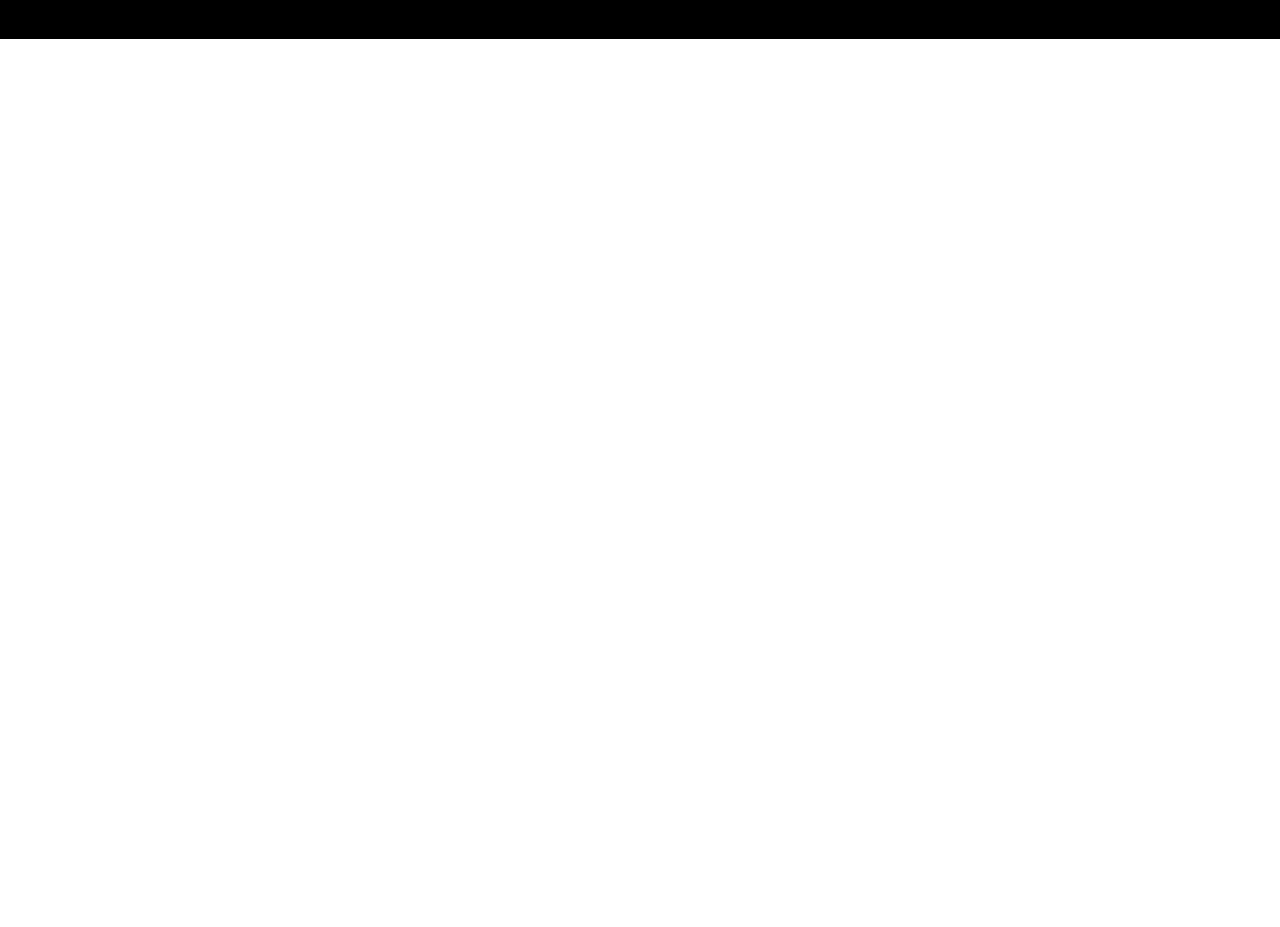
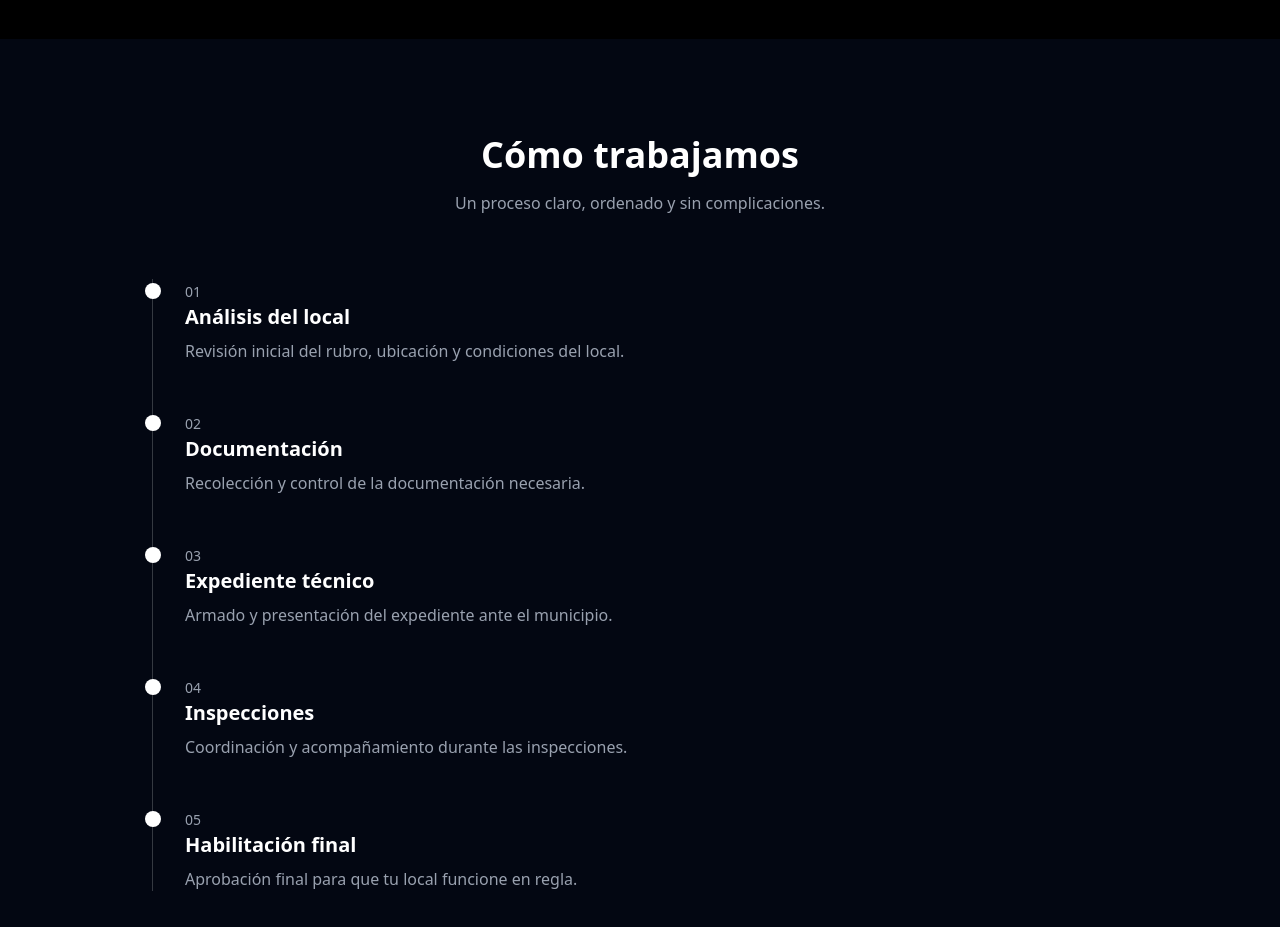
Before and after one commit to LautaroLeall/BG-Habilitaciones, a React (Vite) app: page / in a window 1280 px wide. Shown: the part 1640-2567 px from the top of the page. Before the commit the page ends 1679 px from the top, so only its background shows below. Built offline with nearby package versions, Linux system fonts and the light colour scheme.

Commit message:
add process timeline section

```diff
--- a/src/App.jsx
+++ b/src/App.jsx
@@ -1,6 +1,7 @@
 import Navbar from "./components/layout/Navbar"
 import Hero from "./components/sections/Hero"
 import Services from "./components/sections/Services"
+import Process from "./components/sections/Process"
 
 function App() {
     return (
@@ -9,6 +10,7 @@ function App() {
             <main className="pt-24">
                 <Hero />
                 <Services />
+                <Process />
             </main>
         </div>
     )
--- /dev/null
+++ b/src/components/sections/Process.jsx
@@ -0,0 +1,85 @@
+// eslint-disable-next-line no-unused-vars
+import { motion } from "framer-motion"
+
+const steps = [
+    {
+        number: "01",
+        title: "Análisis del local",
+        description: "Revisión inicial del rubro, ubicación y condiciones del local."
+    },
+    {
+        number: "02",
+        title: "Documentación",
+        description: "Recolección y control de la documentación necesaria."
+    },
+    {
+        number: "03",
+        title: "Expediente técnico",
+        description: "Armado y presentación del expediente ante el municipio."
+    },
+    {
+        number: "04",
+        title: "Inspecciones",
+        description: "Coordinación y acompañamiento durante las inspecciones."
+    },
+    {
+        number: "05",
+        title: "Habilitación final",
+        description: "Aprobación final para que tu local funcione en regla."
+    }
+]
+
+export default function Process() {
+    return (
+        <section id="proceso" className="py-24 bg-gray-950">
+            <div className="max-w-5xl mx-auto px-6">
+
+                {/* Título */}
+                <motion.div
+                    initial={{ opacity: 0, y: 30 }}
+                    whileInView={{ opacity: 1, y: 0 }}
+                    viewport={{ once: true }}
+                    transition={{ duration: 0.6 }}
+                    className="mb-16 text-center"
+                >
+                    <h2 className="text-3xl md:text-4xl font-bold">
+                        Cómo trabajamos
+                    </h2>
+                    <p className="mt-4 text-gray-400">
+                        Un proceso claro, ordenado y sin complicaciones.
+                    </p>
+                </motion.div>
+
+                {/* Timeline */}
+                <div className="relative border-l border-white/20 pl-8 space-y-12">
+                    {steps.map((step, index) => (
+                        <motion.div
+                            key={step.number}
+                            initial={{ opacity: 0, x: -20 }}
+                            whileInView={{ opacity: 1, x: 0 }}
+                            viewport={{ once: true }}
+                            transition={{ duration: 0.5, delay: index * 0.1 }}
+                            className="relative"
+                        >
+                            {/* Punto */}
+                            <span className="absolute -left-10 top-1 w-4 h-4 rounded-full bg-white" />
+
+                            <div className="space-y-2">
+                                <span className="text-sm text-gray-400">
+                                    {step.number}
+                                </span>
+                                <h3 className="text-xl font-semibold">
+                                    {step.title}
+                                </h3>
+                                <p className="text-gray-400 max-w-xl">
+                                    {step.description}
+                                </p>
+                            </div>
+                        </motion.div>
+                    ))}
+                </div>
+
+            </div>
+        </section>
+    )
+}
```
